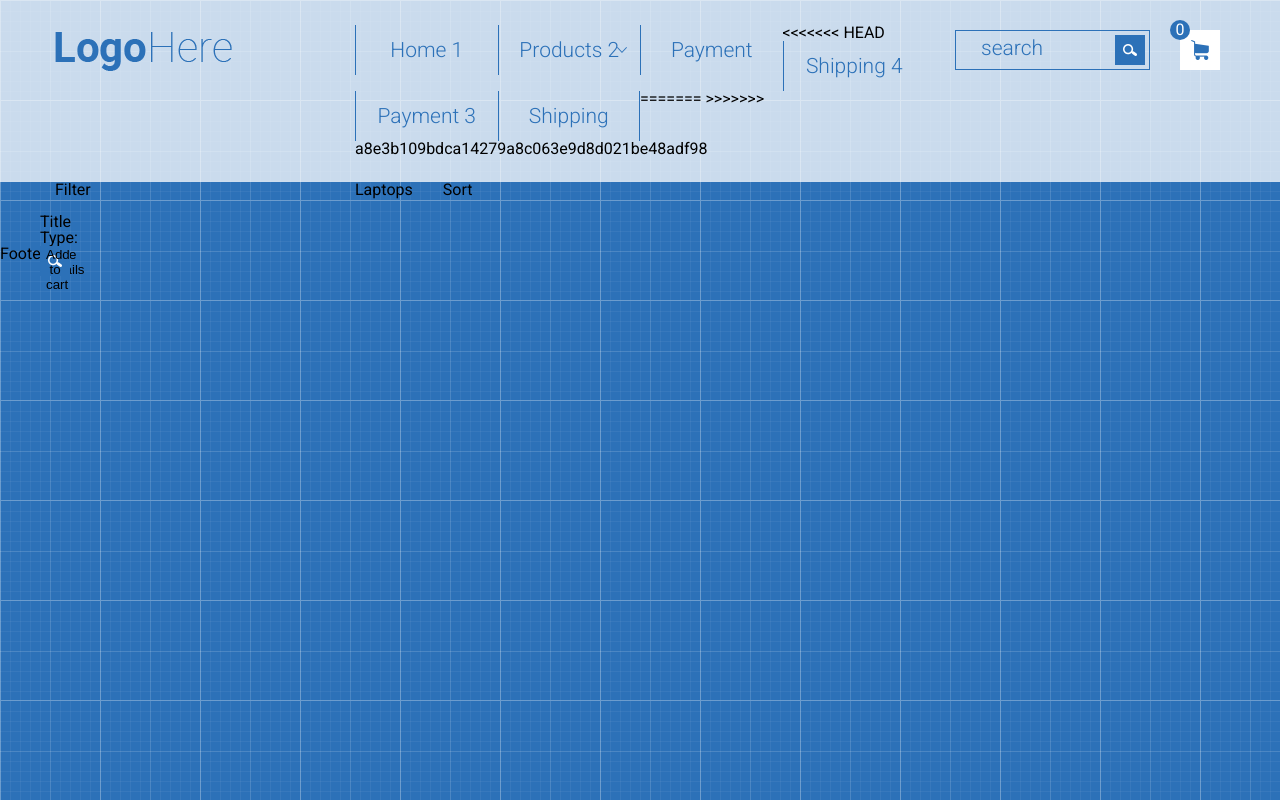
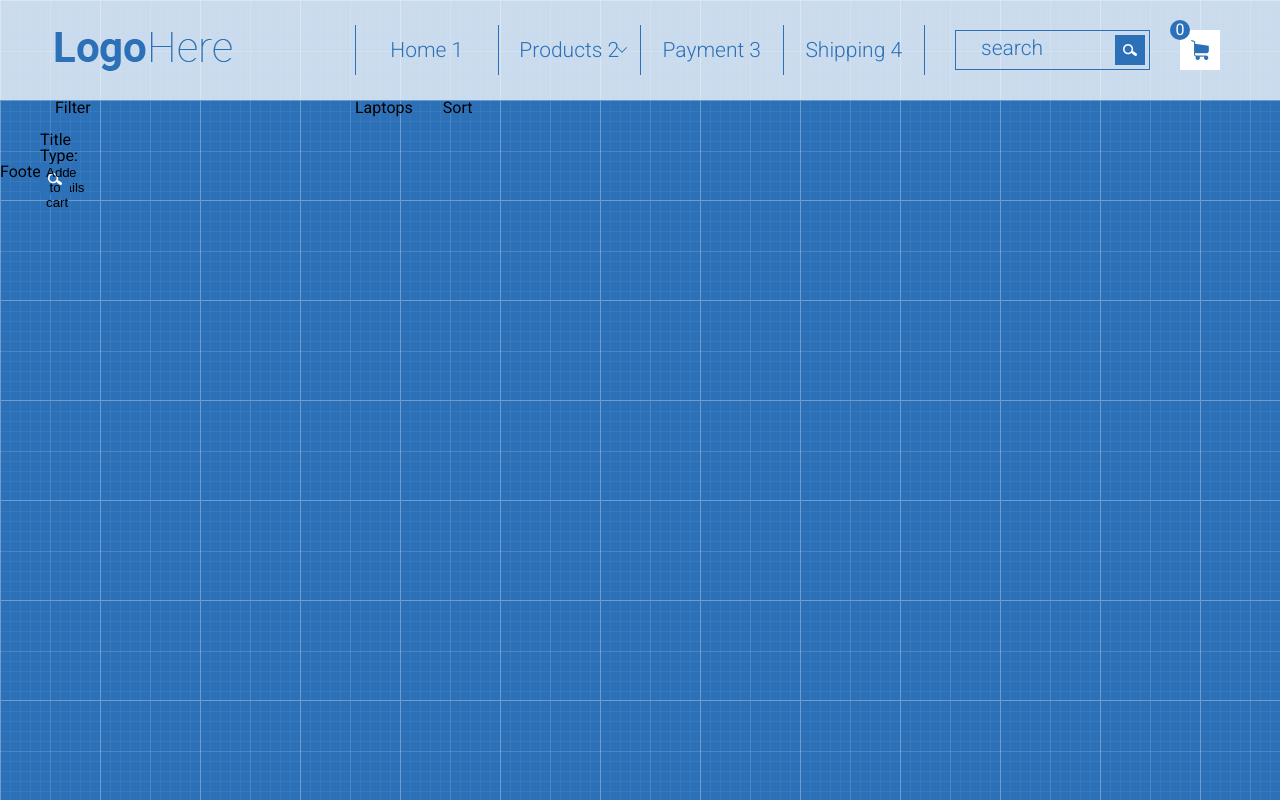
Before and after one commit to mariana123567/shop-project, a plain HTML site: page index.html in a window 1280 px wide. Drawn offline with Linux system fonts and the light colour scheme.

Commit message:
deleated changed lines

```diff
--- a/index.html
+++ b/index.html
@@ -37,13 +37,8 @@
                                     <li><a href="#">E-books</a></li>
                                 </ul>
                             </li>
-<<<<<<< HEAD
-                            <li><a href="">Payment</a></li>
+                            <li><a href="">Payment 3</a></li>
                             <li><a href="">Shipping 4</a></li>
-=======
-                            <li><a href="">Payment 3</a></li>
-                            <li><a href="">Shipping</a></li>
->>>>>>> a8e3b109bdca14279a8c063e9d8d021be48adf98
                         </ul>
                     </nav>
                 </div>
```
